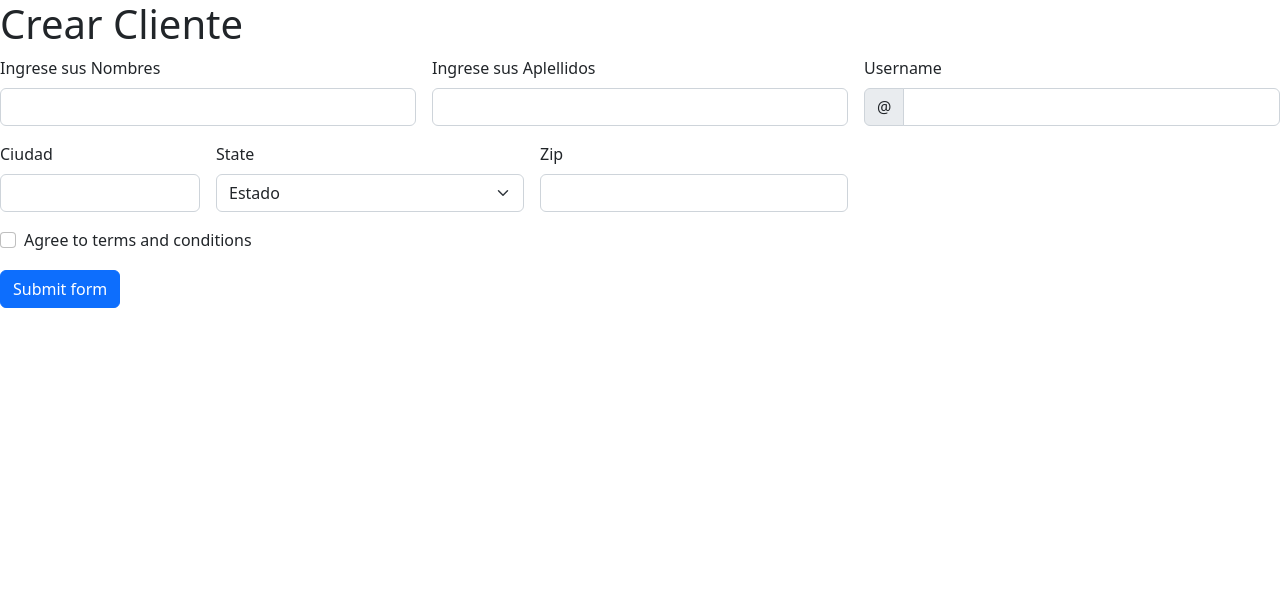
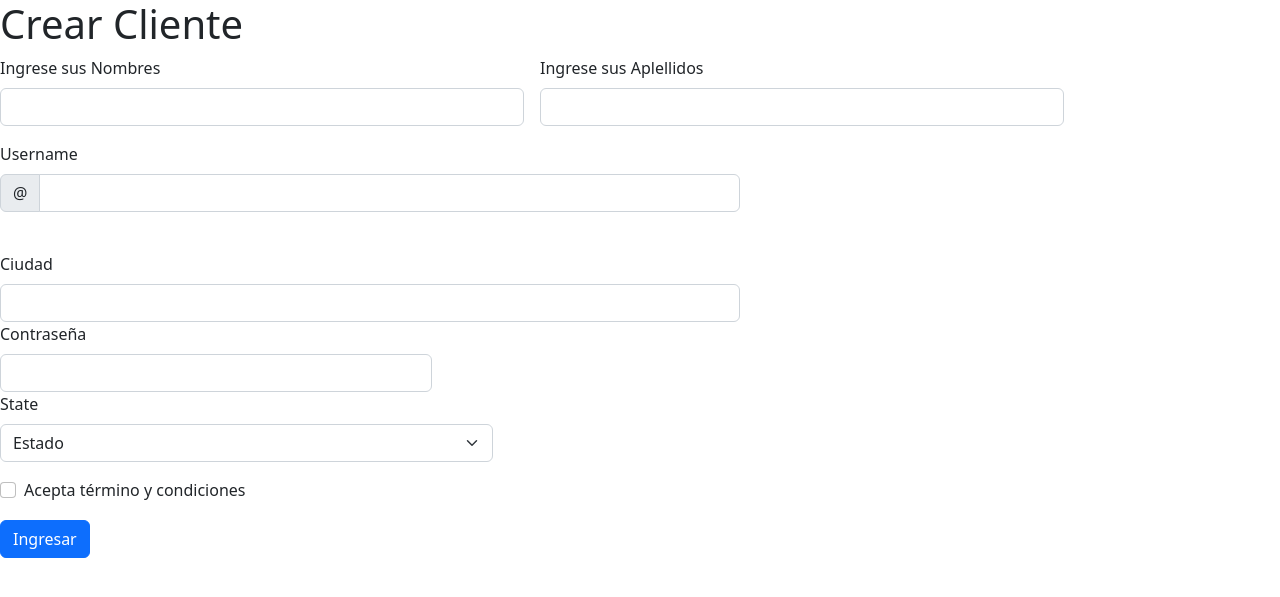
Before and after one commit to Nando1999/pruebaWeb, a Flask app: template template/idex.html in a window 1280 px wide. Shown: the top 597 px of the page. Run offline with Flask 2, Linux system fonts and the light colour scheme; the template is opened without the code that fills it, so the values that code supplies are empty.

Commit message:
crear idex2 y idex

```diff
--- a/app.py
+++ b/app.py
@@ -11,7 +11,7 @@ app = Flask(__name__)
 @app.route('/')
 #Llamar a index.html en la ruta principal
 def principal():
-    return render_template('index.html')
+    return render_template('idex.html')
 
 
 # main del programa
--- a/template/idex.html
+++ b/template/idex.html
@@ -11,21 +11,21 @@
     <script src="https://cdn.jsdelivr.net/npm/bootstrap@5.2.0-beta1/dist/js/bootstrap.bundle.min.js" integrity="sha384-pprn3073KE6tl6bjs2QrFaJGz5/SUsLqktiwsUTF55Jfv3qYSDhgCecCxMW52nD2" crossorigin="anonymous"></script>
     <body>
         <form class="row g-3 needs-validation" novalidate>
-            <div class="col-md-4">
+            <div class="col-md-5">
               <label for="validationCustom01" class="form-label">Ingrese sus Nombres</label>
               <input type="text" class="form-control" id="validationCustom01" value="" required>
               <div class="valid-feedback">
                 Looks good!
               </div>
             </div>
-            <div class="col-md-4">
+            <div class="col-md-5">
               <label for="validationCustom02" class="form-label">Ingrese sus Aplellidos</label>
               <input type="text" class="form-control" id="validationCustom02" value="" required>
               <div class="valid-feedback">
                 Looks good!
               </div>
             </div>
-            <div class="col-md-4">
+            <div class="col-md-7">
               <label for="validationCustomUsername" class="form-label">Username</label>
               <div class="input-group has-validation">
                 <span class="input-group-text" id="inputGroupPrepend">@</span>
@@ -33,16 +33,23 @@
                 <div class="invalid-feedback">
                   Please choose a username.
                 </div>
-              </div>
+              </div> <br>
             </div>
-            <div class="col-md-2">
+            <div class="col-md-7">
               <label for="validationCustom03" class="form-label">Ciudad </label>
               <input type="text" class="form-control" id="validationCustom03" required>
               <div class="invalid-feedback">
               Por favor valide la cuidad
               </div>
+
+              <div class="col-md-7">
+                <label for="validationCustom03" class="form-label">Contraseña</label>
+                <input type="password" class="form-control" id="validationCustom03" required>
+                <div class="invalid-feedback">
+                Validar contraseña
+                </div>
             </div>
-            <div class="col-md-3">
+            <div class="col-md-8">
               <label for="validationCustom04" class="form-label">State</label>
               <select class="form-select" id="validationCustom04" required>
                 <option selected disabled value="">Estado</option>
@@ -54,30 +61,33 @@
                 Please select a valid state.
               </div>
             </div>
-            <div class="col-md-3">
-              <label for="validationCustom05" class="form-label">Zip</label>
-              <input type="text" class="form-control" id="validationCustom05" required>
-              <div class="invalid-feedback">
-                Please provide a valid zip.
-              </div>
             </div>
-            <div class="col-12">
+            <div class="col-md-9">
               <div class="form-check">
                 <input class="form-check-input" type="checkbox" value="" id="invalidCheck" required>
                 <label class="form-check-label" for="invalidCheck">
-                  Agree to terms and conditions
+                  Acepta término y condiciones
                 </label>
                 <div class="invalid-feedback">
                   You must agree before submitting.
                 </div>
               </div>
             </div>
-            <div class="col-12">
-              <button class="btn btn-primary" type="submit">Submit form</button>
+            <div class="col-10">
+              <button class="btn btn-primary" type="submit">Ingresar</button>
             </div>
           </form>
       </body>
 </body>
-<script src="https://cdn.jsdelivr.net/npm/@popperjs/core@2.11.5/dist/umd/popper.min.js" integrity="sha384-Xe+8cL9oJa6tN/veChSP7q+mnSPaj5Bcu9mPX5F5xIGE0DVittaqT5lorf0EI7Vk" crossorigin="anonymous"></script>
-<script src="https://cdn.jsdelivr.net/npm/bootstrap@5.2.0-beta1/dist/js/bootstrap.min.js" integrity="sha384-kjU+l4N0Yf4ZOJErLsIcvOU2qSb74wXpOhqTvwVx3OElZRweTnQ6d31fXEoRD1Jy" crossorigin="anonymous"></script>
+<link href="https://cdn.jsdelivr.net/npm/bootstrap@5.2.0-beta1/dist/css/bootstrap.min.css" rel="stylesheet"
+        integrity="sha384-0evHe/X+R7YkIZDRvuzKMRqM+OrBnVFBL6DOitfPri4tjfHxaWutUpFmBp4vmVor" crossorigin="prueba">
+    <!-- Importar JavaScript -->
+    <script src="https://cdn.jsdelivr.net/npm/bootstrap@5.2.0-beta1/dist/js/bootstrap.bundle.min.js"
+        integrity="sha384-pprn3073KE6tl6bjs2QrFaJGz5/SUsLqktiwsUTF55Jfv3qYSDhgCecCxMW52nD2"
+        crossorigin="prueba">
+
+    </script>
+</script>
+
+
 </html>
```
Also changed, not shown: py.js (+19 -0 lines), template/idex2.html (added, +58 -0 lines), template/idex3.html (added, +68 -0 lines).
